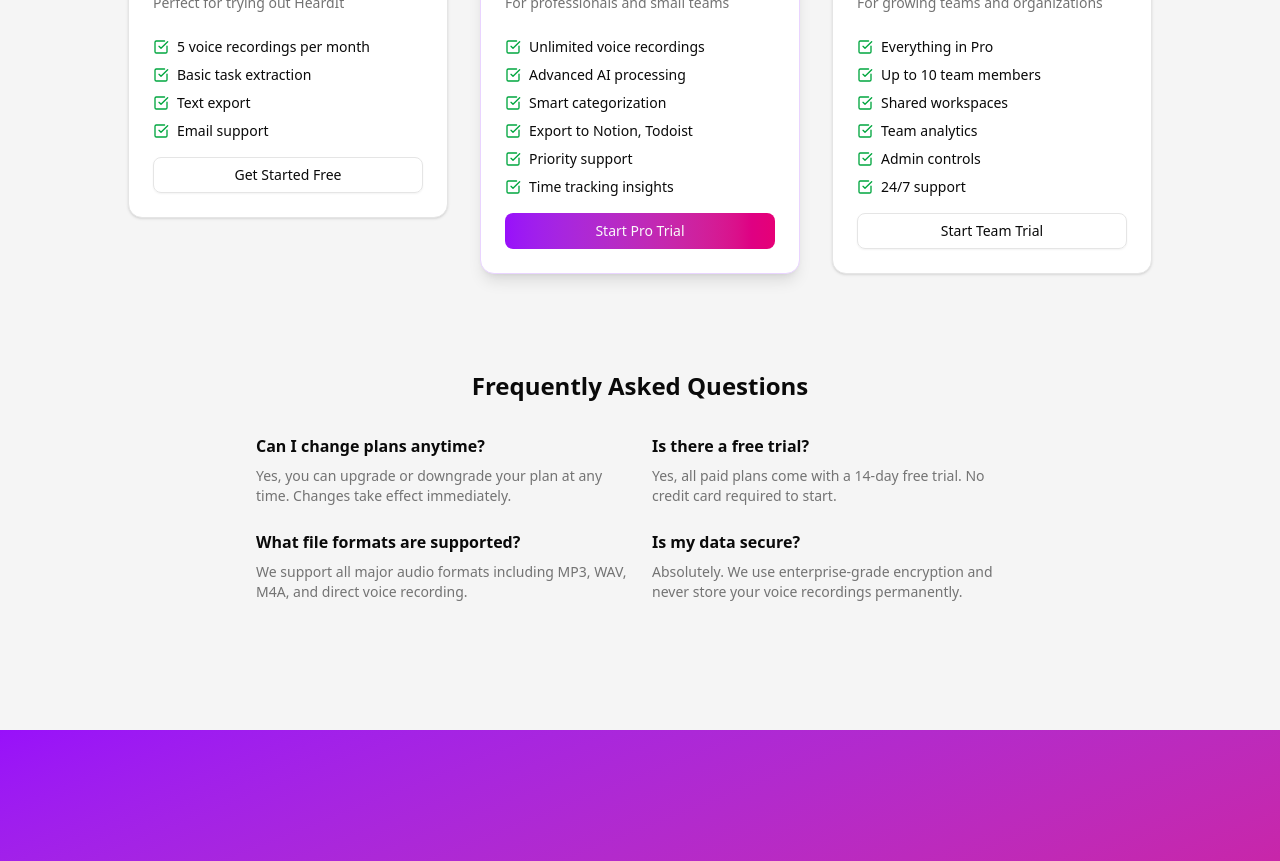
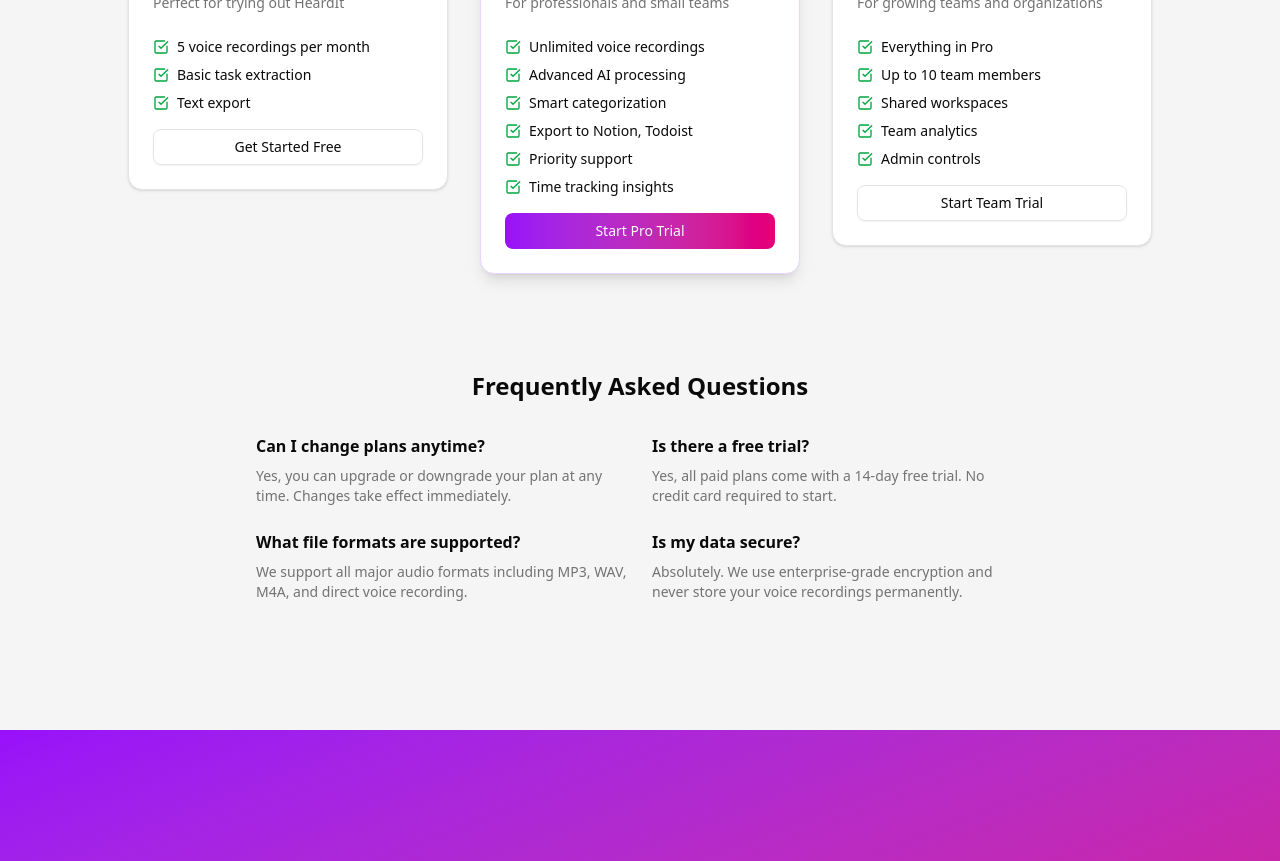
Before and after one commit to ismailelbadawy/heard-it, a Next.js app: page / in a window 1280 px wide. Shown: the part 4060-4921 px from the top of the page. Built offline with nearby package versions, Linux system fonts and the light colour scheme.

Commit message:
fix: remove redundant support features from landing page
Signed-off-by: Ismail El Badawy <ismailelbadawyw@gmail.com>

```diff
--- a/src/app/page.tsx
+++ b/src/app/page.tsx
@@ -308,10 +308,6 @@ export default function LandingPage() {
                       <CheckSquare className="h-4 w-4 text-green-600 mr-2" />
                       Text export
                     </li>
-                    <li className="flex items-center">
-                      <CheckSquare className="h-4 w-4 text-green-600 mr-2" />
-                      Email support
-                    </li>
                   </ul>
                   <Button className="w-full bg-transparent" variant="outline">
                     Get Started Free
@@ -396,10 +392,6 @@ export default function LandingPage() {
                     <li className="flex items-center">
                       <CheckSquare className="h-4 w-4 text-green-600 mr-2" />
                       Admin controls
-                    </li>
-                    <li className="flex items-center">
-                      <CheckSquare className="h-4 w-4 text-green-600 mr-2" />
-                      24/7 support
                     </li>
                   </ul>
                   <Button className="w-full bg-transparent" variant="outline">
```
